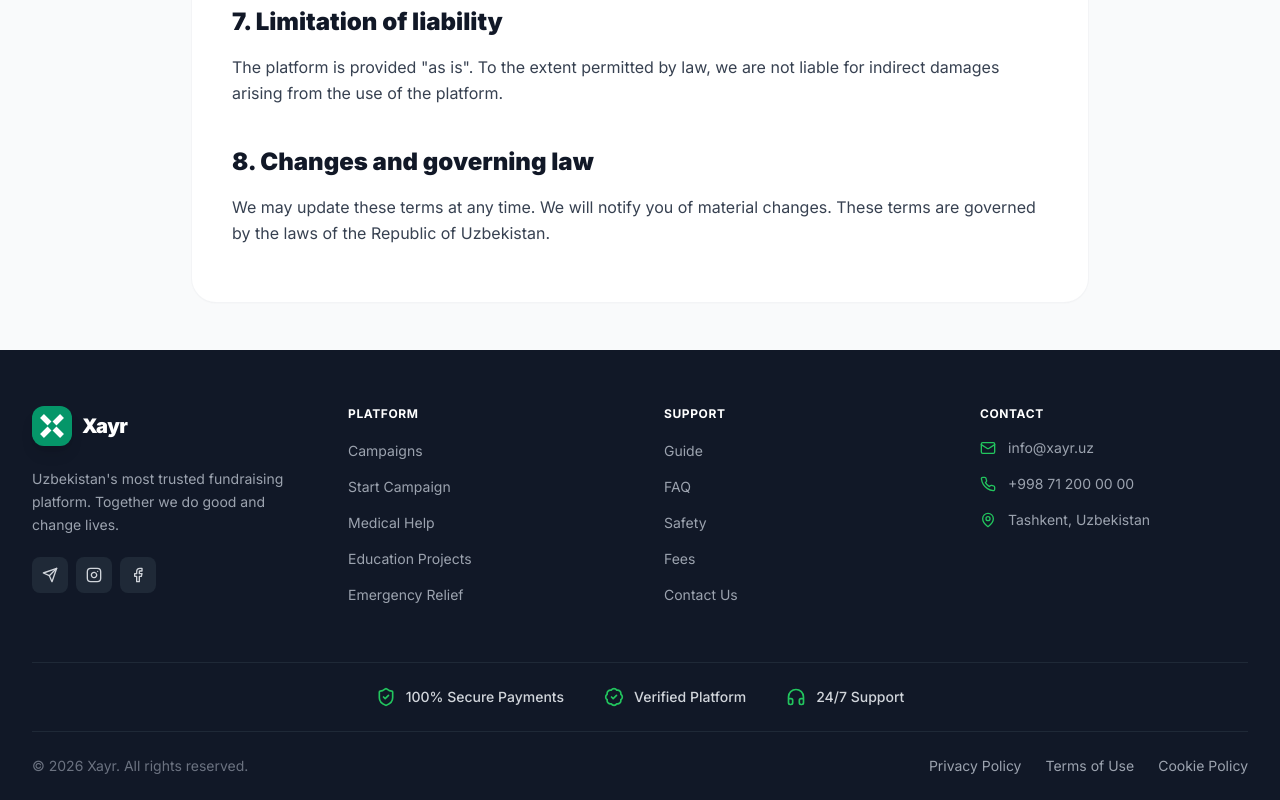
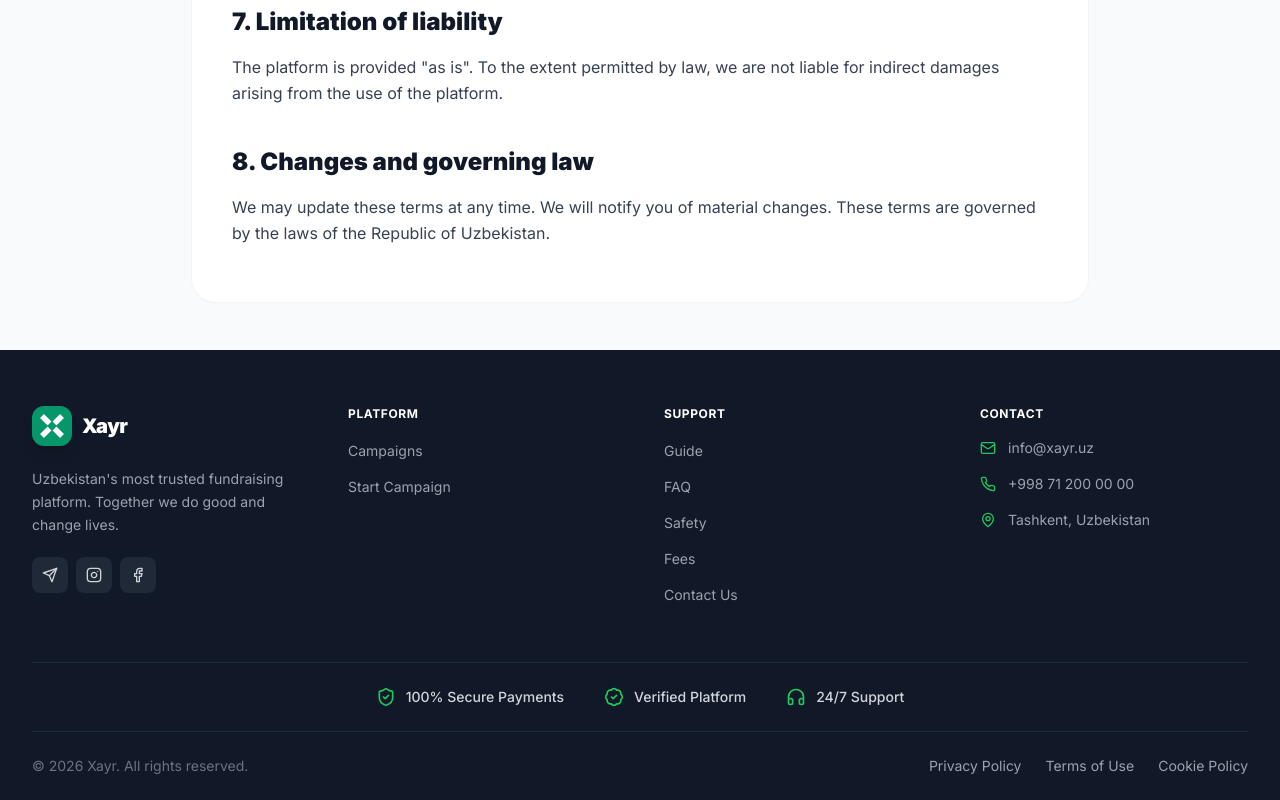
Before and after one commit to urinboeveshonqul-svg/Xayr.uz, a Next.js app: page /en/terms in a window 1280 px wide. Shown: the part 1850-2650 px from the top of the page. Built offline with nearby package versions, Linux system fonts and the light colour scheme; no server answers.

Commit message:
Updated website

```diff
--- a/components/layout/Footer.tsx
+++ b/components/layout/Footer.tsx
@@ -15,9 +15,6 @@ export function Footer() {
   const platformLinks = [
     { href: L('/campaigns'), label: t('nav.campaigns') },
     { href: L('/campaigns/create'), label: t('footer.createProject') },
-    { href: L('/campaigns?category=medical'), label: t('footer.medicalHelp') },
-    { href: L('/campaigns?category=education'), label: t('footer.eduProjects') },
-    { href: L('/campaigns?category=disaster'), label: t('footer.emergencyHelp') },
   ];
 
   const supportLinks = [
```
